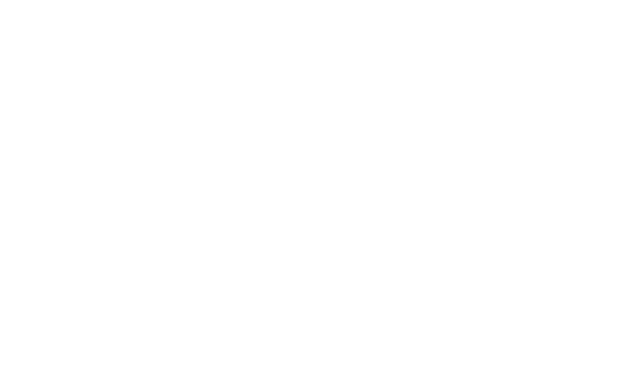
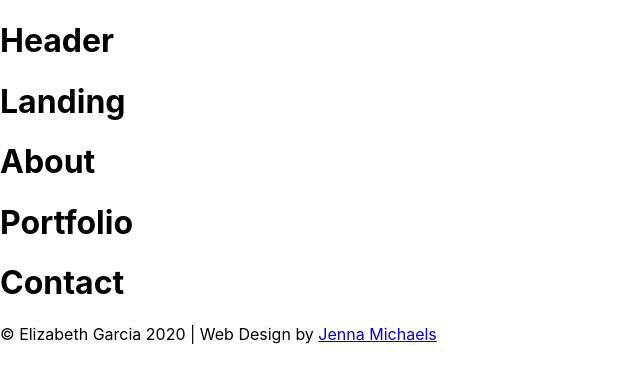
Before and after one commit to jenna-m/lemon-angel, a React (Create React App) app: page / in a window 1280 px wide. Shown: the top 382 px of the page, without its empty margins (0-640 px from the left). Built offline with nearby package versions, Linux system fonts and the light colour scheme.

Commit message:
Add components to App.js

```diff
--- a/src/App.js
+++ b/src/App.js
@@ -1,8 +1,34 @@
 import React from 'react';
 import './App.scss';
+// Import components
+import Header from './components/header';
+import Landing from './components/landing';
+import About from './components/about';
+import Portfolio from './components/portfolio';
+import Contact from './components/contact';
 
-function App() {
-	return <div className="App"></div>;
+class App extends React.Component {
+	render() {
+		return (
+			<div className="container">
+				<Header />
+				<Landing />
+				<About />
+				<Portfolio />
+				<Contact />
+				<div className="footer">
+					© Elizabeth Garcia 2020 | Web Design by{' '}
+					<a
+						href="https://jennamichaels.dev"
+						target="_blank"
+						rel="noopener noreferrer"
+					>
+						Jenna Michaels
+					</a>
+				</div>
+			</div>
+		);
+	}
 }
 
 export default App;
```
